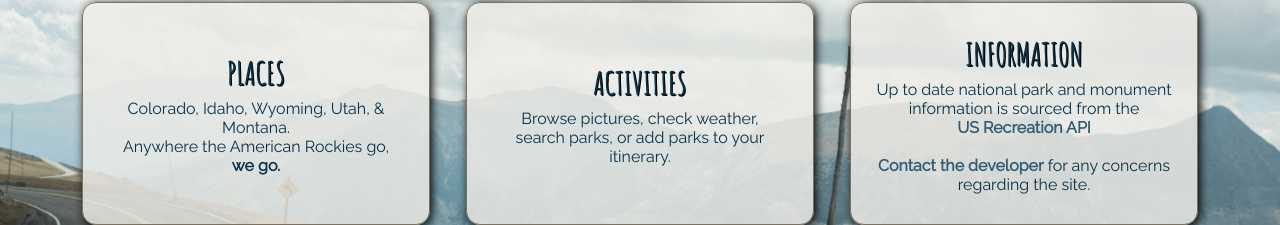
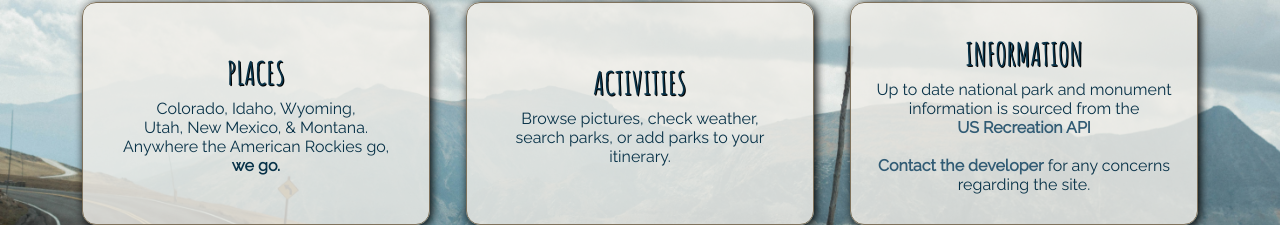
Before and after one commit to leighlars/rocky-road, a React (Create React App) app: page /about in a window 1280 px wide. Shown: the part 289-514 px from the top of the page. Built offline with nearby package versions, Linux system fonts and the light colour scheme; a web font is replaced by a local one.

Commit message:
Add dynamic background to StatePage

```diff
--- a/src/About/About.js
+++ b/src/About/About.js
@@ -10,8 +10,8 @@ const About = () => {
      <article className="about-box">
       <h2>Places</h2>
       <p>
-       Colorado, Idaho, Wyoming,
-       Utah, & Montana. <br />
+       Colorado, Idaho, Wyoming, <br/>
+       Utah, New Mexico, & Montana. <br />
        Anywhere the American Rockies go, <br />
        <b>we go.</b>
       </p>
--- a/src/StatePage/StatePage.js
+++ b/src/StatePage/StatePage.js
@@ -1,17 +1,17 @@
 import React from 'react'
 import './StatePage.scss'
 import Header from '../Header/Header'
-import co from '../assets/coSnowRoad.jpg'
-import id from '../assets/idSawtooth.jpg'
-import mt from '../assets/mtFall.jpg'
-import nm from '../assets/nmNight.jpg'
-import ut from '../assets/utArches.jpg'
-import wy from '../assets/wyPeak.jpg'
+// import co from '../assets/coSnowRoad.jpg'
+// import id from '../assets/idSawtooth.jpg'
+// import mt from '../assets/mtFall.jpg'
+// import nm from '../assets/nmNight.jpg'
+// import ut from '../assets/utArches.jpg'
+// import wy from '../assets/wyPeak.jpg'
 
 const StatePage = () => {
 
   return(
-    <section className={'state-section colorado'}>
+    <section className={'state-section wyoming'}>
       <Header />
       <section className='state-info'>
 
```
